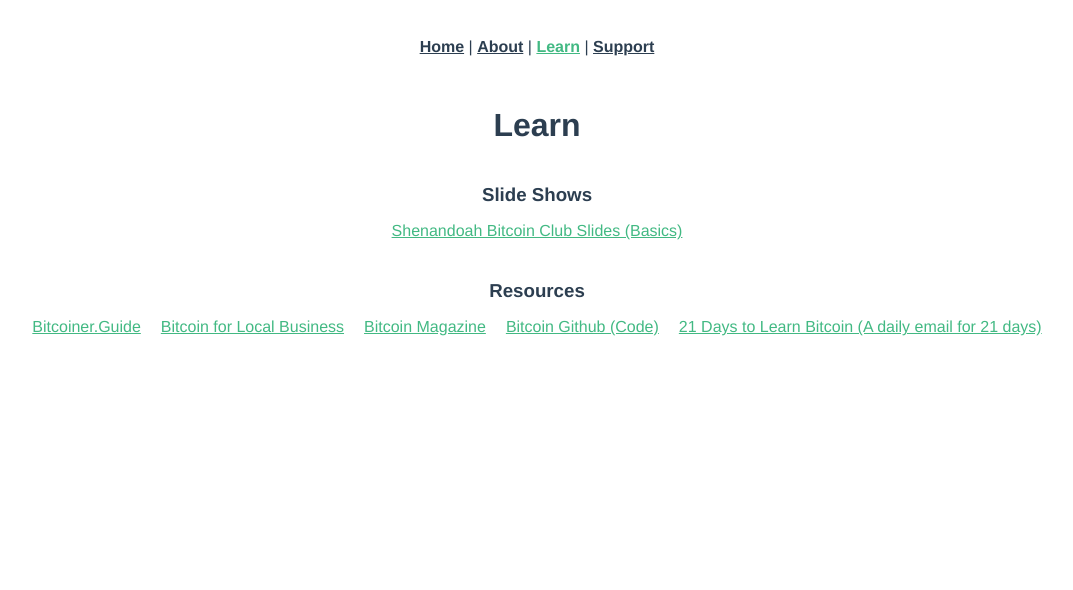
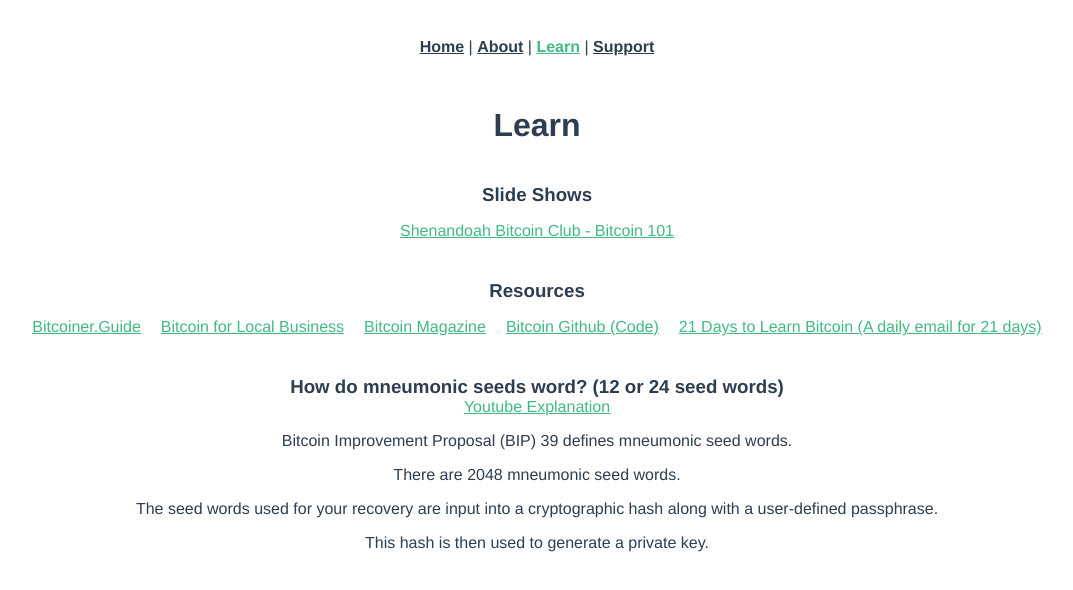
Before and after one commit to garyray-k/bitcoinchatt, a Vue app: page /learn in a window 1280 px wide. Shown: the top 590 px of the page, without its empty margins (103-1176 px from the left). Built offline with nearby package versions, Linux system fonts and the light colour scheme.

Commit message:
Add mnuemonic question

```diff
--- a/src/components/Resources.vue
+++ b/src/components/Resources.vue
@@ -7,7 +7,7 @@
           href="https://docs.google.com/presentation/d/1pZdj4dmijSixUiiCpAEtbRmqE2D9pAsBljqE9rJQV2w/edit?usp=sharing"
           target="_blank"
           class="ml-md-auto"
-          >Shenandoah Bitcoin Club Slides (Basics)</a
+          >Shenandoah Bitcoin Club - Bitcoin 101</a
         >
       </li>
     </ul>
--- a/src/views/Learn.vue
+++ b/src/views/Learn.vue
@@ -2,6 +2,17 @@
   <div class="about">
     <h1>Learn</h1>
     <resources />
+    <h3>How do mneumonic seeds word? (12 or 24 seed words)</h3>
+    <a href="https://www.youtube.com/watch?v=wWCIQFNf_8g" target="_blank"
+      >Youtube Explanation</a
+    >
+    <p>Bitcoin Improvement Proposal (BIP) 39 defines mneumonic seed words.</p>
+    <p>There are 2048 mneumonic seed words.</p>
+    <p>
+      The seed words used for your recovery are input into a cryptographic hash
+      along with a user-defined passphrase.
+    </p>
+    <p>This hash is then used to generate a private key.</p>
   </div>
 </template>
 <script lang="ts">
```
